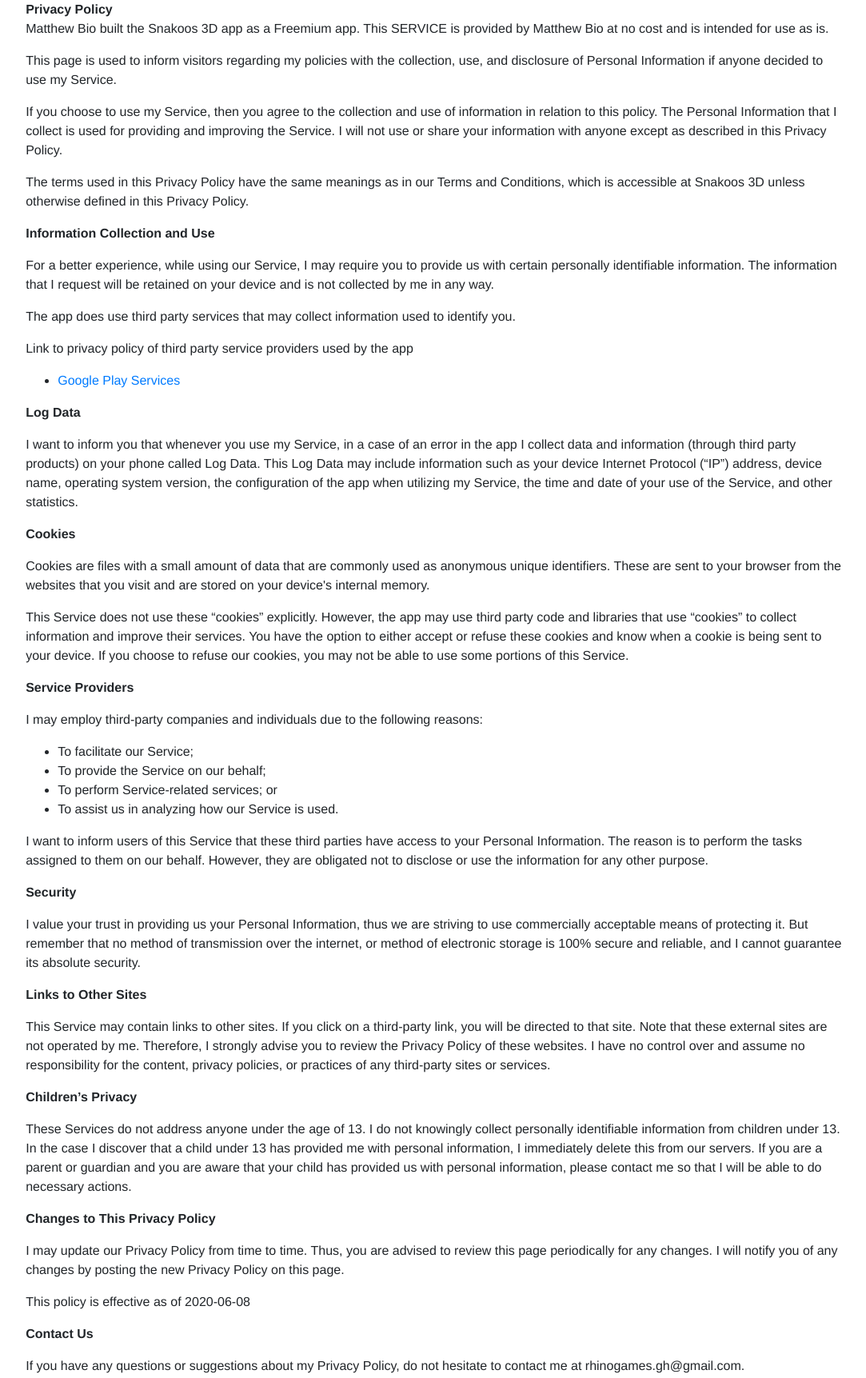
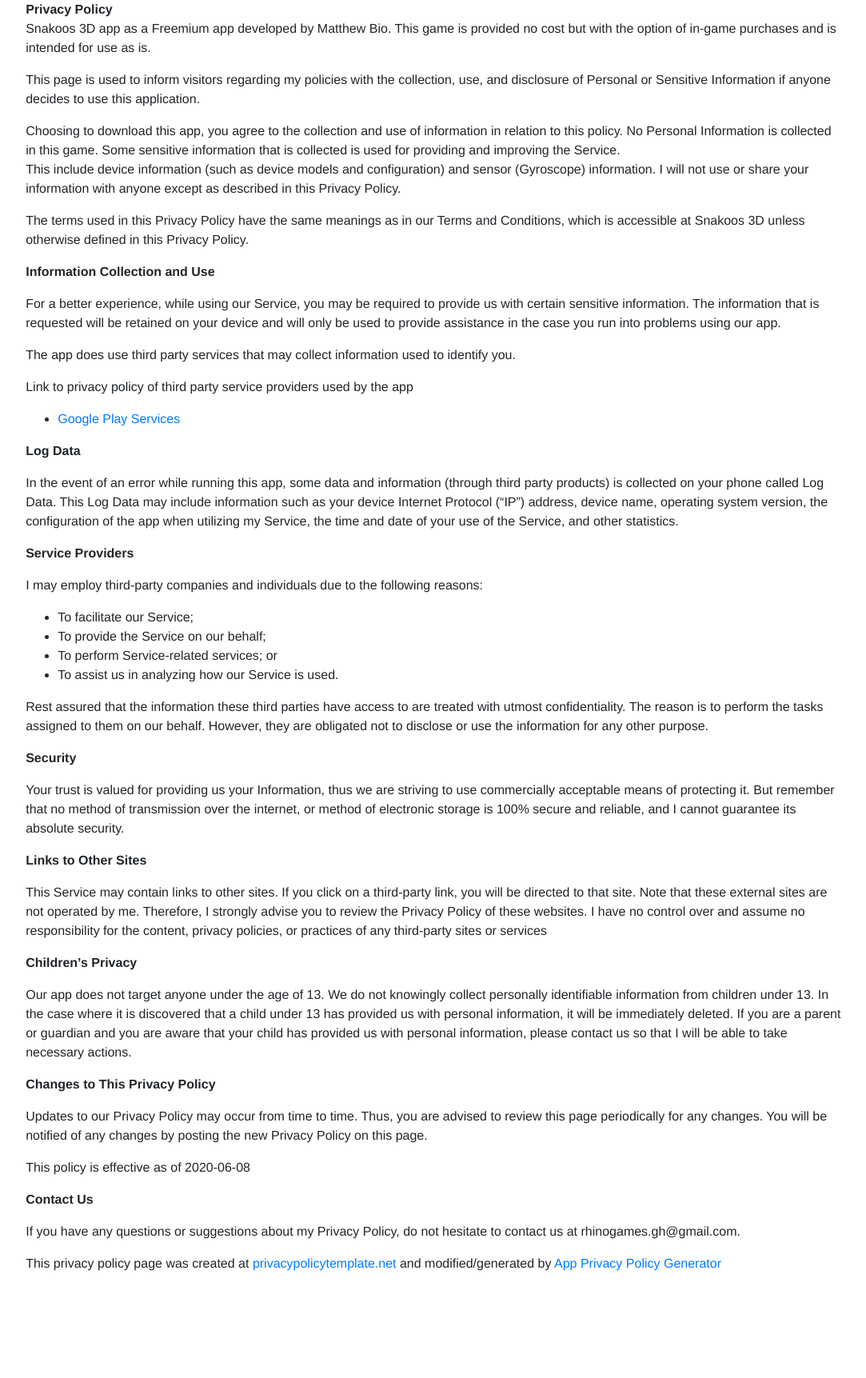
Before and after one commit to rhinogames/rhinogames.github.io, a plain HTML site: page privacy_policy.html in a window 1280 px wide. Shown: the part 174-1897 px from the top of the page at 80% size, without its empty margins (96-1179 px from the left). After the commit the page ends 1846 px from the top, so only its background shows below. Drawn offline with nearby package versions, Linux system fonts and the light colour scheme.

Commit message:
Update privacy_policy.html

```diff
--- a/privacy_policy.html
+++ b/privacy_policy.html
@@ -42,7 +42,7 @@
     </style>
     <!-- Custom styles for this template -->
     <link href="css/starter-template.css" rel="stylesheet" />
-    <link rel="stylesheet" href="css/style.css">
+    <link rel="stylesheet" href="css/style.css" />
   </head>
   <body>
     <nav class="navbar navbar-expand-md navbar-dark bg-dark fixed-top">
@@ -67,10 +67,13 @@
             >
           </li>
           <li class="nav-item">
-            <a class="nav-link disabled"
+            <a
+              class="nav-link disabled"
               tabindex="-1"
               aria-disabled="true"
-              href="#">Products</a>
+              href="#"
+              >Products</a
+            >
           </li>
           <li class="nav-item">
             <a
@@ -85,9 +88,7 @@
           <li class="nav-item">
             <a class="nav-link" href="privacy_policy.html">Privacy Policy</a>
           </li>
-
         </ul>
-
       </div>
     </nav>
 
@@ -99,118 +100,164 @@
           <!DOCTYPE html>
           <html>
             <head>
-      <meta charset='utf-8'>
-      <meta name='viewport' content='width=device-width'>
+              <meta charset="utf-8" />
+              <meta name="viewport" content="width=device-width" />
               <title>Privacy Policy</title>
-      <style> body { font-family: 'Helvetica Neue', Helvetica, Arial, sans-serif; padding:1em; } </style>
+              <style>
+                body {
+                  font-family: "Helvetica Neue", Helvetica, Arial, sans-serif;
+                  padding: 1em;
+                }
+              </style>
             </head>
             <body>
-
-    <strong>Privacy Policy</strong> <p>
-                  Matthew Bio built the Snakoos 3D app as
-                  a Freemium app. This SERVICE is provided by
-                  Matthew Bio at no cost and is intended for use as
-                  is.
-                </p> <p>
-                  This page is used to inform visitors regarding my
-                  policies with the collection, use, and disclosure of Personal
-                  Information if anyone decided to use my Service.
-                </p> <p>
-                  If you choose to use my Service, then you agree to
-                  the collection and use of information in relation to this
-                  policy. The Personal Information that I collect is
-                  used for providing and improving the Service. I will not use or share your information with
-                  anyone except as described in this Privacy Policy.
-                </p> <p>
-                  The terms used in this Privacy Policy have the same meanings
-                  as in our Terms and Conditions, which is accessible at
-                  Snakoos 3D unless otherwise defined in this Privacy Policy.
-                </p> <p><strong>Information Collection and Use</strong></p> <p>
-                  For a better experience, while using our Service, I
-                  may require you to provide us with certain personally
-                  identifiable information. The information that
-                  I request will be retained on your device and is not collected by me in any way.
-                </p> <div><p>
+              <strong>Privacy Policy</strong>
+              <p>
+                Snakoos 3D app as a Freemium app developed by Matthew Bio. This
+                game is provided no cost but with the option of in-game
+                purchases and is intended for use as is.
+              </p>
+              <p>
+                This page is used to inform visitors regarding my policies with
+                the collection, use, and disclosure of Personal or Sensitive
+                Information if anyone decides to use this application.
+              </p>
+              <p>
+                Choosing to download this app, you agree to the collection and
+                use of information in relation to this policy. No Personal
+                Information is collected in this game. Some sensitive
+                information that is collected is used for providing and
+                improving the Service.
+                <br />
+                This include device information (such as device models and
+                configuration) and sensor (Gyroscope) information. I will not
+                use or share your information with anyone except as described in
+                this Privacy Policy.
+              </p>
+              <p>
+                The terms used in this Privacy Policy have the same meanings as
+                in our Terms and Conditions, which is accessible at Snakoos 3D
+                unless otherwise defined in this Privacy Policy.
+              </p>
+              <p><strong>Information Collection and Use</strong></p>
+              <p>
+                For a better experience, while using our Service, you may be
+                required to provide us with certain sensitive information. The
+                information that is requested will be retained on your device
+                and will only be used to provide assistance in the case you run
+                into problems using our app.
+              </p>
+              <div>
+                <p>
                   The app does use third party services that may collect
                   information used to identify you.
-                  </p> <p>
+                </p>
+                <p>
                   Link to privacy policy of third party service providers used
                   by the app
-                  </p> <ul><li><a href="https://www.google.com/policies/privacy/" target="_blank" rel="noopener noreferrer">Google Play Services</a></li><!----><!----><!----><!----><!----><!----><!----><!----><!----><!----><!----><!----><!----><!----><!----><!----></ul></div> <p><strong>Log Data</strong></p> <p>
-                  I want to inform you that whenever you
-                  use my Service, in a case of an error in the app
-                  I collect data and information (through third party
-                  products) on your phone called Log Data. This Log Data may
-                  include information such as your device Internet Protocol
-                  (“IP”) address, device name, operating system version, the
-                  configuration of the app when utilizing my Service,
-                  the time and date of your use of the Service, and other
-                  statistics.
-                </p> <p><strong>Cookies</strong></p> <p>
-                  Cookies are files with a small amount of data that are
-                  commonly used as anonymous unique identifiers. These are sent
-                  to your browser from the websites that you visit and are
-                  stored on your device's internal memory.
-                </p> <p>
-                  This Service does not use these “cookies” explicitly. However,
-                  the app may use third party code and libraries that use
-                  “cookies” to collect information and improve their services.
-                  You have the option to either accept or refuse these cookies
-                  and know when a cookie is being sent to your device. If you
-                  choose to refuse our cookies, you may not be able to use some
-                  portions of this Service.
-                </p> <p><strong>Service Providers</strong></p> <p>
-                  I may employ third-party companies and
-                  individuals due to the following reasons:
-                </p> <ul><li>To facilitate our Service;</li> <li>To provide the Service on our behalf;</li> <li>To perform Service-related services; or</li> <li>To assist us in analyzing how our Service is used.</li></ul> <p>
-                  I want to inform users of this Service
-                  that these third parties have access to your Personal
-                  Information. The reason is to perform the tasks assigned to
-                  them on our behalf. However, they are obligated not to
-                  disclose or use the information for any other purpose.
-                </p> <p><strong>Security</strong></p> <p>
-                  I value your trust in providing us your
-                  Personal Information, thus we are striving to use commercially
-                  acceptable means of protecting it. But remember that no method
-                  of transmission over the internet, or method of electronic
-                  storage is 100% secure and reliable, and I cannot
-                  guarantee its absolute security.
-                </p> <p><strong>Links to Other Sites</strong></p> <p>
-                  This Service may contain links to other sites. If you click on
-                  a third-party link, you will be directed to that site. Note
-                  that these external sites are not operated by me.
-                  Therefore, I strongly advise you to review the
-                  Privacy Policy of these websites. I have
-                  no control over and assume no responsibility for the content,
-                  privacy policies, or practices of any third-party sites or
-                  services.
-                </p> <p><strong>Children’s Privacy</strong></p> <p>
-                  These Services do not address anyone under the age of 13.
-                  I do not knowingly collect personally
-                  identifiable information from children under 13. In the case
-                  I discover that a child under 13 has provided
-                  me with personal information, I immediately
-                  delete this from our servers. If you are a parent or guardian
-                  and you are aware that your child has provided us with
-                  personal information, please contact me so that
-                  I will be able to do necessary actions.
-                </p> <p><strong>Changes to This Privacy Policy</strong></p> <p>
-                  I may update our Privacy Policy from
-                  time to time. Thus, you are advised to review this page
-                  periodically for any changes. I will
-                  notify you of any changes by posting the new Privacy Policy on
-                  this page.
-                </p> <p>This policy is effective as of 2020-06-08</p> <p><strong>Contact Us</strong></p> <p>
-                  If you have any questions or suggestions about my
-                  Privacy Policy, do not hesitate to contact me at rhinogames.gh@gmail.com.
-                </p> <p>
+                </p>
+                <ul>
+                  <li>
+                    <a
+                      href="https://www.google.com/policies/privacy/"
+                      target="_blank"
+                      rel="noopener noreferrer"
+                      >Google Play Services</a
+                    >
+                  </li>
+                  <!----><!----><!----><!----><!----><!----><!----><!----><!----><!----><!----><!----><!----><!----><!----><!---->
+                </ul>
+              </div>
+              <p><strong>Log Data</strong></p>
+              <p>
+                In the event of an error while running this app, some data and
+                information (through third party products) is collected on your
+                phone called Log Data. This Log Data may include information
+                such as your device Internet Protocol (“IP”) address, device
+                name, operating system version, the configuration of the app
+                when utilizing my Service, the time and date of your use of the
+                Service, and other statistics.
+              </p>
+
+              <p><strong>Service Providers</strong></p>
+              <p>
+                I may employ third-party companies and individuals due to the
+                following reasons:
+              </p>
+              <ul>
+                <li>To facilitate our Service;</li>
+                <li>To provide the Service on our behalf;</li>
+                <li>To perform Service-related services; or</li>
+                <li>To assist us in analyzing how our Service is used.</li>
+              </ul>
+              <p>
+                Rest assured that the information these third parties have
+                access to are treated with utmost confidentiality. The reason is
+                to perform the tasks assigned to them on our behalf. However,
+                they are obligated not to disclose or use the information for
+                any other purpose.
+              </p>
+              <p><strong>Security</strong></p>
+              <p>
+                Your trust is valued for providing us your Information, thus we
+                are striving to use commercially acceptable means of protecting
+                it. But remember that no method of transmission over the
+                internet, or method of electronic storage is 100% secure and
+                reliable, and I cannot guarantee its absolute security.
+              </p>
+              <p><strong>Links to Other Sites</strong></p>
+              <p>
+                This Service may contain links to other sites. If you click on a
+                third-party link, you will be directed to that site. Note that
+                these external sites are not operated by me. Therefore, I
+                strongly advise you to review the Privacy Policy of these
+                websites. I have no control over and assume no responsibility
+                for the content, privacy policies, or practices of any
+                third-party sites or services
+              </p>
+              <p><strong>Children’s Privacy</strong></p>
+              <p>
+                Our app does not target anyone under the age of 13. We do not
+                knowingly collect personally identifiable information from
+                children under 13. In the case where it is discovered that a
+                child under 13 has provided us with personal information, it
+                will be immediately deleted. If you are a parent or guardian and
+                you are aware that your child has provided us with personal
+                information, please contact us so that I will be able to take
+                necessary actions.
+              </p>
+              <p><strong>Changes to This Privacy Policy</strong></p>
+              <p>
+                Updates to our Privacy Policy may occur from time to time. Thus,
+                you are advised to review this page periodically for any
+                changes. You will be notified of any changes by posting the new
+                Privacy Policy on this page.
+              </p>
+              <p>This policy is effective as of 2020-06-08</p>
+              <p><strong>Contact Us</strong></p>
+              <p>
+                If you have any questions or suggestions about my Privacy
+                Policy, do not hesitate to contact us at
+                rhinogames.gh@gmail.com.
+              </p>
+              <p>
                 This privacy policy page was created at
-                  <a href="https://privacypolicytemplate.net" target="_blank" rel="noopener noreferrer">privacypolicytemplate.net</a>
+                <a
+                  href="https://privacypolicytemplate.net"
+                  target="_blank"
+                  rel="noopener noreferrer"
+                  >privacypolicytemplate.net</a
+                >
                 and modified/generated by
-                  <a href="https://app-privacy-policy-generator.firebaseapp.com/" target="_blank" rel="noopener noreferrer">App Privacy Policy Generator</a></p>
+                <a
+                  href="https://app-privacy-policy-generator.firebaseapp.com/"
+                  target="_blank"
+                  rel="noopener noreferrer"
+                  >App Privacy Policy Generator</a
+                >
+              </p>
             </body>
           </html>
-
         </div>
       </div>
     </main>
```
Lines whose indentation alone changed are shown as unchanged.
